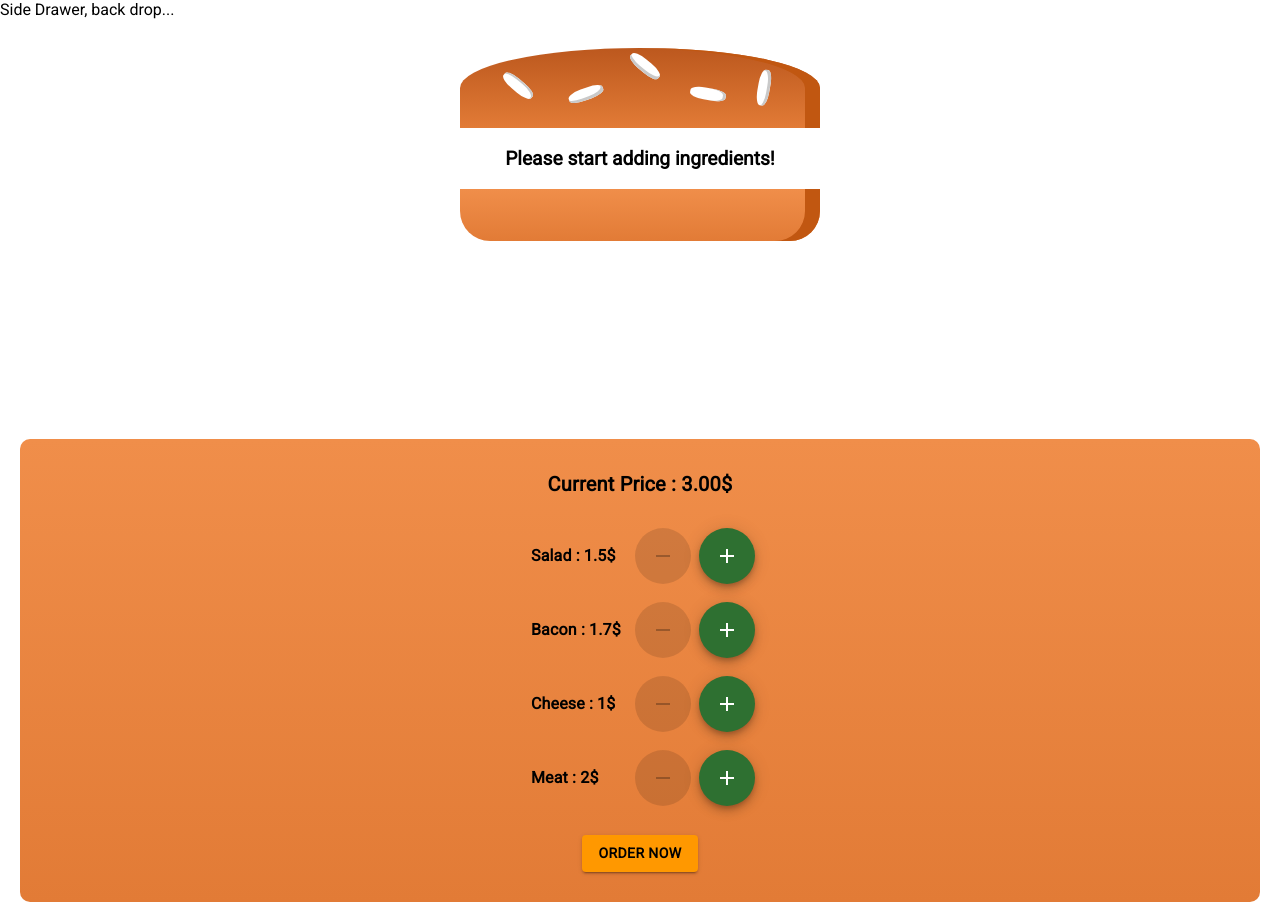
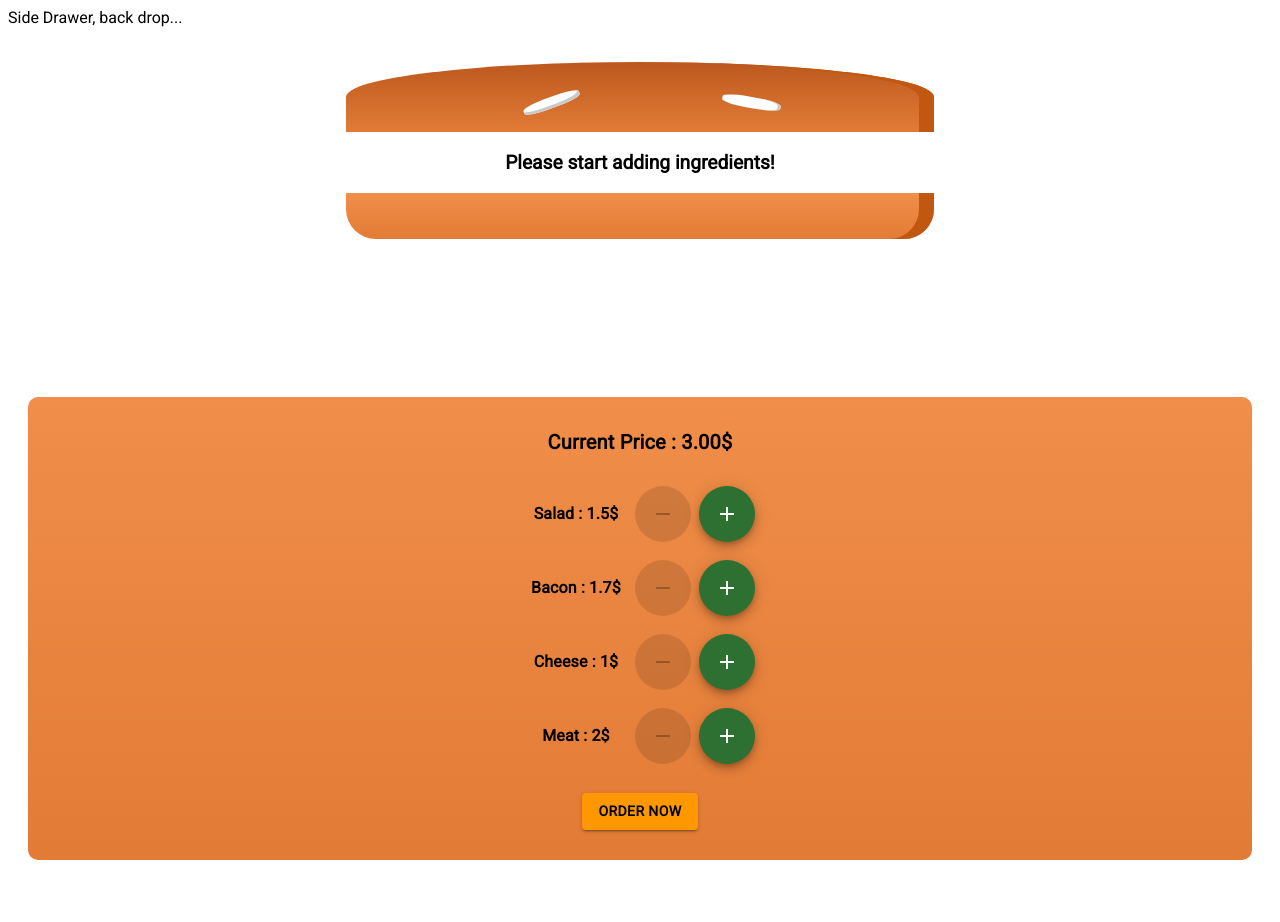
Before and after one commit to ciamac-da/react-burger-builder-app, a React app: page / in a window 1280 px wide. After the commit the page ends 880 px from the top, so only its background shows below. Built offline with nearby package versions, Linux system fonts and the light colour scheme.

Commit message:
Verified by Marti4n v1.1.5 css to material-UI refactored

```diff
--- a/src/components/Burger/BuildControls/BuildControl/BuildControlStyle.js
+++ b/src/components/Burger/BuildControls/BuildControl/BuildControlStyle.js
@@ -13,7 +13,8 @@ const useStyles = makeStyles((theme)=>({
     LabelTypo: {
         padding: "10px",
         width: "90px",
-        fontWeight:"bolder"
+        fontWeight:"bolder",
+        textAlign:"center"
     },
     More:{
         backgroundColor:"#ff3d00",
@@ -34,69 +35,3 @@ const useStyles = makeStyles((theme)=>({
   }));
 
   export default useStyles;
-
-
-
-
-
-
-
-
-
-
-
-
-
-
-
-
-
-
-
-
-
-
-/* .BuildControl button {
-    display: block;
-    font: inherit;
-    padding: 5px;
-    margin: 0 5px;
-    width: 80px;
-    border: 1px solid #AA6817;
-    cursor: pointer;
-    outline: none;
-}
-
-.BuildControl button:disabled {
-    background-color: #AC9980;
-    border: 1px solid #7E7365;
-    color: #ccc;
-    cursor: default;
-}
-
-.BuildControl button:hover:disabled {
-    background-color: #AC9980;
-    color: #ccc;
-    cursor: not-allowed;
-}
-
-
-.BuildControl .Less {
-    background-color: #D39952;
-    color: white;
-}
-
-.BuildControl .More {
-    background-color: #8F5E1E;
-    color: white;
-}
-
-.BuildControl .Less:hover, .BuildControl .Less:active {
-    background-color: #DAA972;
-    color: white;
-}
-
-.BuildControl .More:hover,.BuildControl .More:active {
-    background-color: #99703F;
-    color: white;
-} */
--- a/src/components/Burger/Burger.css
+++ /dev/null
@@ -1,30 +0,0 @@
-.Burger {
-  width: 100%;
-  height: 250px;
-  margin: auto;
-  overflow: auto;
-  font-weight: bolder;
-  text-align: center;
-  font-size: 1.2em;
-}
-
-@media (min-width: 1000px) and (min-height: 700px) {
-  .Burger {
-    width: 700px;
-    height: 600px;
-  }
-}
-
-@media (min-width: 500px) and (min-height: 401px) {
-  .Burger {
-    width: 450px;
-    height: 400px;
-  }
-}
-
-@media (min-width: 500px) and (max-height: 400px) {
-  .Burger {
-    width: 350px;
-    height: 300px;
-  }
-}
--- a/src/components/Burger/Burger.js
+++ b/src/components/Burger/Burger.js
@@ -1,8 +1,9 @@
 import React from "react";
-import "./Burger.css";
 import BurgerIngredient from "./BurgerIngredient/BurgerIngredient";
+import myStyle from "./BurgerStyle";
 
 const Burger = (props) => {
+  const classes = myStyle();
   let transformedIngredients = Object.keys(props.ingredients).map((igKey) => {
     return [...Array(props.ingredients[igKey])].map((_, index) => {
       return <BurgerIngredient key={igKey + index} type={igKey} />;
@@ -17,7 +18,7 @@ const Burger = (props) => {
   }
 
   return (
-    <div className="Burger">
+    <div className={classes.Burger}>
       <BurgerIngredient type="bread-top" />
           {transformedIngredients}
       <BurgerIngredient type="bread-bottom" />
--- a/src/components/Burger/BurgerIngredient/BurgerIngredient.css
+++ /dev/null
@@ -1,113 +0,0 @@
-.BreadBottom {
-    height: 13%;
-    width: 80%;
-    background: linear-gradient(#F08E4A, #e27b36);
-    border-radius: 0 0 30px 30px;
-    box-shadow: inset -15px 0 #c15711;
-    margin: 2% auto;
-}
-
-.BreadTop {
-    height: 20%;
-    width: 80%;
-    background: linear-gradient(#bc581e, #e27b36);
-    border-radius: 50% 50% 0 0;
-    box-shadow: inset -15px 0 #c15711;
-    margin: 2% auto;
-    position: relative;
-}
-
-.Seeds1 {
-    width: 10%;
-    height: 15%;
-    position: absolute;
-    background-color: white;
-    left: 30%;
-    top: 50%;
-    border-radius: 40%;
-    transform: rotate(-20deg);
-    box-shadow: inset -2px -3px #c9c9c9;
-}
-
-.Seeds1:after {
-    content: "";
-    width: 100%;
-    height: 100%;
-    position: absolute;
-    background-color: white;
-    left: -170%;
-    top: -260%;
-    border-radius: 40%;
-    transform: rotate(60deg);
-    box-shadow: inset -1px 2px #c9c9c9;
-  }
-
-.Seeds1:before {
-    content: "";
-    width: 100%;
-    height: 100%;
-    position: absolute;
-    background-color: white;
-    left: 180%;
-    top: -50%;
-    border-radius: 40%;
-    transform: rotate(60deg);
-    box-shadow: inset -1px -3px #c9c9c9;
-  }
-
-  .Seeds2 {
-    width: 10%;
-    height: 15%;
-    position: absolute;
-    background-color: white;
-    left: 64%;
-    top: 50%;
-    border-radius: 40%;
-    transform: rotate(10deg);
-    box-shadow: inset -3px 0 #c9c9c9;
-  }
-
-  .Seeds2:before {
-    content: "";
-    width: 100%;
-    height: 100%;
-    position: absolute;
-    background-color: white;
-    left: 150%;
-    top: -130%;
-    border-radius: 40%;
-    transform: rotate(90deg);
-    box-shadow: inset 1px 3px #c9c9c9;
-  }
-
-
-.Meat {
-    width: 80%;
-    height: 8%;
-    background: linear-gradient(#7f3608, #702e05);
-    margin: 2% auto;
-    border-radius: 15px;
-}
-
-.Cheese {
-    width: 90%;
-    height: 4.5%;
-    margin: 2% auto;
-    background: linear-gradient(#f4d004, #d6bb22);
-    border-radius: 20px;
-}
-
-.Salad {
-    width: 85%;
-    height: 7%;
-    margin: 2% auto;
-    background: linear-gradient(#228c1d, #91ce50);
-    border-radius: 20px;
-}
-
-.Bacon {
-    width: 80%;
-    height: 3%;
-    background: linear-gradient(#bf3813, #c45e38);
-    margin: 2% auto;
-}
--- a/src/components/Burger/BurgerIngredient/BurgerIngredient.js
+++ b/src/components/Burger/BurgerIngredient/BurgerIngredient.js
@@ -1,53 +1,54 @@
 import React, {Component} from 'react';
-import "./BurgerIngredient.css";
 import PropTypes from "prop-types";
+import myStyle from "./BurgerIngredientStyle";
 
 
-class BurgerIngredient extends Component {
+export default myStyle(class BurgerIngredient extends Component {
     render(){
+        const {classes}= this.props
         let ingredient= null
 
         switch(this.props.type){
 
             case("bread-bottom"):
-            ingredient = <div className="BreadBottom"></div>;
+            ingredient = <div className={classes.BreadBottom}></div>;
             break;
 
             case("bread-top"):
             ingredient = (
-            <div className="BreadTop">
-            <div className="Seeds1"></div>
-            <div className="Seeds2"></div>
+            <div className={classes.BreadTop}>
+            <div className={classes.Seeds1}></div>
+            <div className={classes.Seeds2}></div>
             </div>
             );
             break;
 
             case("meat"):
-            ingredient = <div className="Meat"></div>;
+            ingredient = <div className={classes.Meat}></div>;
             break;
 
             case("cheese"):
-            ingredient = <div className="Cheese"></div>;
+            ingredient = <div className={classes.Cheese}></div>;
             break;
 
             case("bacon"):
-            ingredient = <div className="Bacon"></div>;
+            ingredient = <div className={classes.Bacon}></div>;
             break;
 
             case("salad"):
-            ingredient = <div className="Salad"></div>;
+            ingredient = <div className={classes.Salad}></div>;
             break;
 
             default:
                 ingredient= null;
         }
 
+        BurgerIngredient.propTypes = {
+            type: PropTypes.string.isRequired
+        }
+
         return ingredient;
     }
 }
 
-BurgerIngredient.propTypes = {
-    type: PropTypes.string.isRequired
-}
-
-export default BurgerIngredient;
+)
--- /dev/null
+++ b/src/components/Burger/BurgerIngredient/BurgerIngredientStyle.js
@@ -0,0 +1,108 @@
+import { withStyles } from "@material-ui/core/styles";
+
+const useStyles = withStyles((theme) => ({
+  BreadBottom: {
+    height: "13%",
+    width: "80%",
+    background: "linear-gradient(#F08E4A, #e27b36)",
+    borderRadius: "0 0 30px 30px",
+    boxShadow: "inset -15px 0 #c15711",
+    margin: "2% auto",
+  },
+  BreadTop: {
+    height: "20%",
+    width: "80%",
+    background: "linear-gradient(#bc581e, #e27b36)",
+    borderRadius: "50% 50% 0 0",
+    boxShadow: "inset -15px 0 #c15711",
+    margin: "2% auto",
+    position: "relative",
+  },
+  Seeds1: {
+    width: "10%",
+    height: "15%",
+    position: "absolute",
+    backgroundColor: "white",
+    left: "30%",
+    top: "50%",
+    borderRadius: "40%",
+    transform: "rotate(-20deg)",
+    boxShadow: "inset -2px -3px #c9c9c9",
+    "&:after": {
+      content: "",
+      width: "100%",
+      height: "100%",
+      position: "absolute",
+      backgroundColor: "white",
+      left: "-170%",
+      top: "-260%",
+      borderRadius: "40%",
+      transform: "rotate(60deg)",
+      boxShadow: "inset -1px 2px #c9c9c9",
+    },
+    "&:before": {
+      content: "",
+      width: "100%",
+      height: "100%",
+      position: "absolute",
+      backgroundColor: "white",
+      left: "180%",
+      top: "-50%",
+      borderRadius: "40%",
+      transform: "rotate(60deg)",
+      boxShadow: "inset -1px -3px #c9c9c9",
+    },
+  },
+  Seeds2: {
+    width: "10%",
+    height: "15%",
+    position: "absolute",
+    backgroundColor: "white",
+    left: "64%",
+    top: "50%",
+    borderRadius: "40%",
+    transform: "rotate(10deg)",
+    boxShadow: "inset -3px 0 #c9c9c9",
+    "&:before": {
+      content: "",
+      width: "100%",
+      height: "100%",
+      position: "absolute",
+      backgroundColor: "white",
+      left: "150%",
+      top: "-130%",
+      borderRadius: "40%",
+      transform: "rotate(90deg)",
+      boxShadow: "inset 1px 3px #c9c9c9",
+    },
+  },
+  Meat: {
+    width: "80%",
+    height: "8%",
+    background: "linear-gradient(#7f3608, #702e05)",
+    margin: "2% auto",
+    borderRadius: "15px",
+  },
+  Cheese: {
+    width: "90%",
+    height: "4.5%",
+    margin: "2% auto",
+    background: "linear-gradient(#f4d004, #d6bb22)",
+    borderRadius: "20px",
+  },
+  Salad: {
+    width: "85%",
+    height: "7%",
+    margin: "2% auto",
+    background: "linear-gradient(#228c1d, #91ce50)",
+    borderRadius: "20px",
+  },
+  Bacon: {
+    width: "80%",
+    height: "3%",
+    background: "linear-gradient(#bf3813, #c45e38)",
+    margin: "2% auto",
+  },
+}));
+
+export default useStyles;
--- /dev/null
+++ b/src/components/Burger/BurgerStyle.js
@@ -0,0 +1,37 @@
+import { makeStyles } from '@material-ui/core/styles';
+
+
+const useStyles = makeStyles((theme)=>({
+    Burger: {
+        width: "100%",
+        height: "250px",
+        margin: "auto",
+        overflow: "auto",
+        fontWeight: "bolder",
+        textAlign: "center",
+        fontSize: "1.2em",
+        [theme.breakpoints.down('sm')]: {
+          width: "100% !important",
+          height:"250px !important",
+          },
+          [theme.breakpoints.up('md')]: {
+              width: "60% !important",
+          },
+          [theme.breakpoints.down('md')]: {
+              width: "60% !important",
+              height:"350px",
+          },
+          [theme.breakpoints.up('lg')]: {
+              width: "60%  !important",
+              height:"350px",
+
+          },
+          [theme.breakpoints.up('xl')]: {
+              width: "50%  !important",
+              height:"550px",
+          },
+      },
+
+  }));
+
+  export default useStyles;
--- a/src/containers/App.js
+++ b/src/containers/App.js
@@ -1,11 +1,13 @@
 import React, {Component} from "react";
 import Layout from '../components/Layout/Layout';
 import BurgerBuilder from '../components/BurgerBulder/BurgerBuilder';
+import myStyle from "./AppStyle";
 
-class App extends Component {
+export default myStyle(class App extends Component {
   render(){
+    const {classes} = this.props;
     return (
-      <div>
+      <div className={classes.App}>
       <Layout>
       <BurgerBuilder />
       </Layout>
@@ -14,5 +16,4 @@ class App extends Component {
     );
   }
 }
-
-export default App;
+)
--- /dev/null
+++ b/src/containers/AppStyle.js
@@ -0,0 +1,10 @@
+import { withStyles } from "@material-ui/core/styles";
+
+const useStyles = withStyles((theme) => ({
+App:{
+    margin: "0",
+    fontFamily:"'Roboto', sans-serif"
+}
+}));
+
+export default useStyles;
--- a/src/index.css
+++ /dev/null
@@ -1,9 +0,0 @@
-body {
-  margin: 0;
-  font-family: 'Roboto', sans-serif;
-}
-
-code {
-  font-family: source-code-pro, Menlo, Monaco, Consolas, 'Courier New',
-    monospace;
-}
--- a/src/index.js
+++ b/src/index.js
@@ -1,6 +1,5 @@
 import React from 'react';
 import ReactDOM from 'react-dom';
-import './index.css';
 import App from './containers/App';
 import reportWebVitals from './reportWebVitals';
 
@@ -10,8 +9,4 @@ ReactDOM.render(
   </React.StrictMode>,
   document.getElementById('root')
 );
-
-// If you want to start measuring performance in your app, pass a function
-// to log results (for example: reportWebVitals(console.log))
-// or send to an analytics endpoint. Learn more: https://bit.ly/CRA-vitals
 reportWebVitals();
```
Also changed, not shown: src/components/Burger/BuildControls/BuildControlsStyle.js (+11 -11 lines), 24 other files (tests, documents, lock files or other folders).
